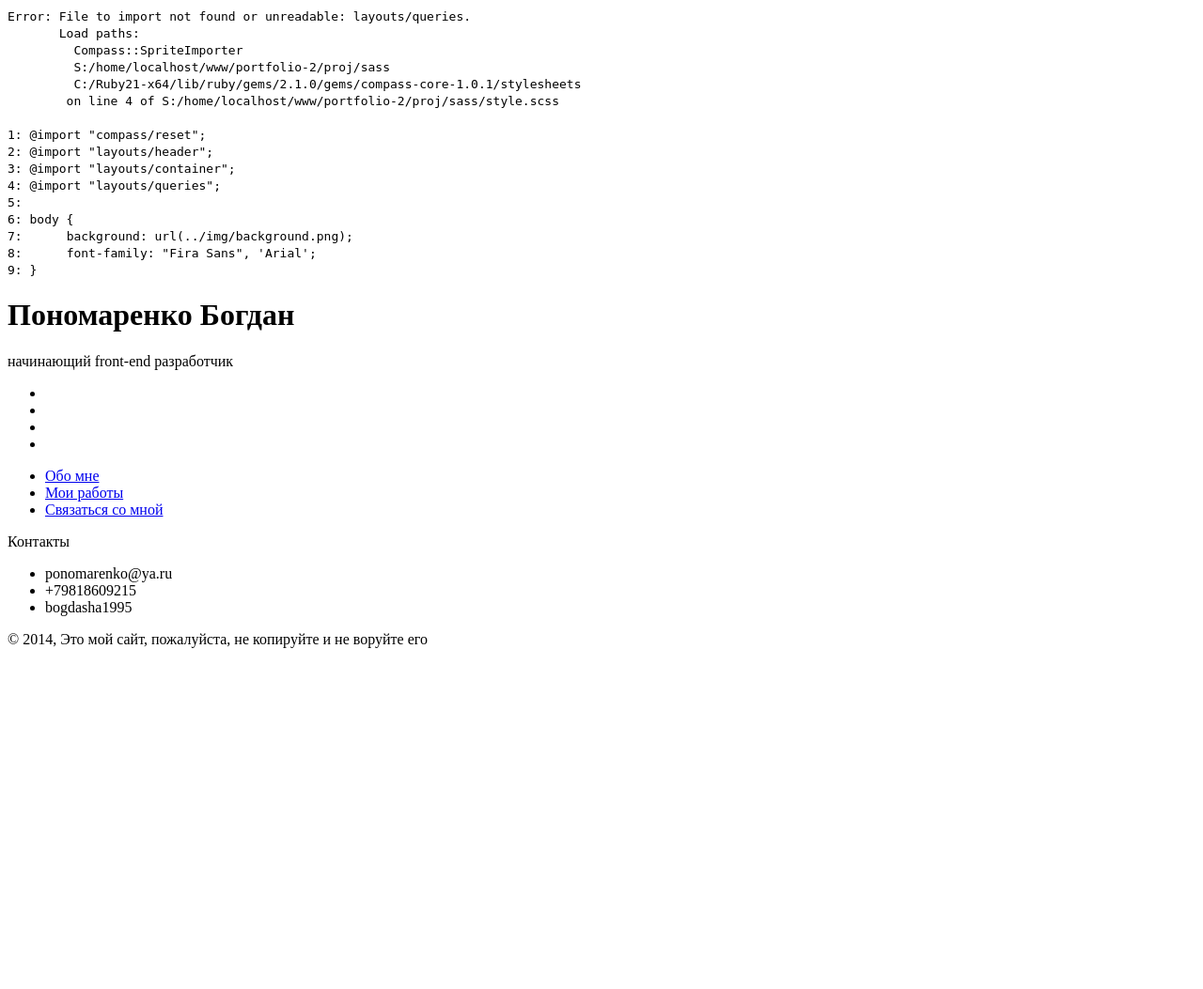
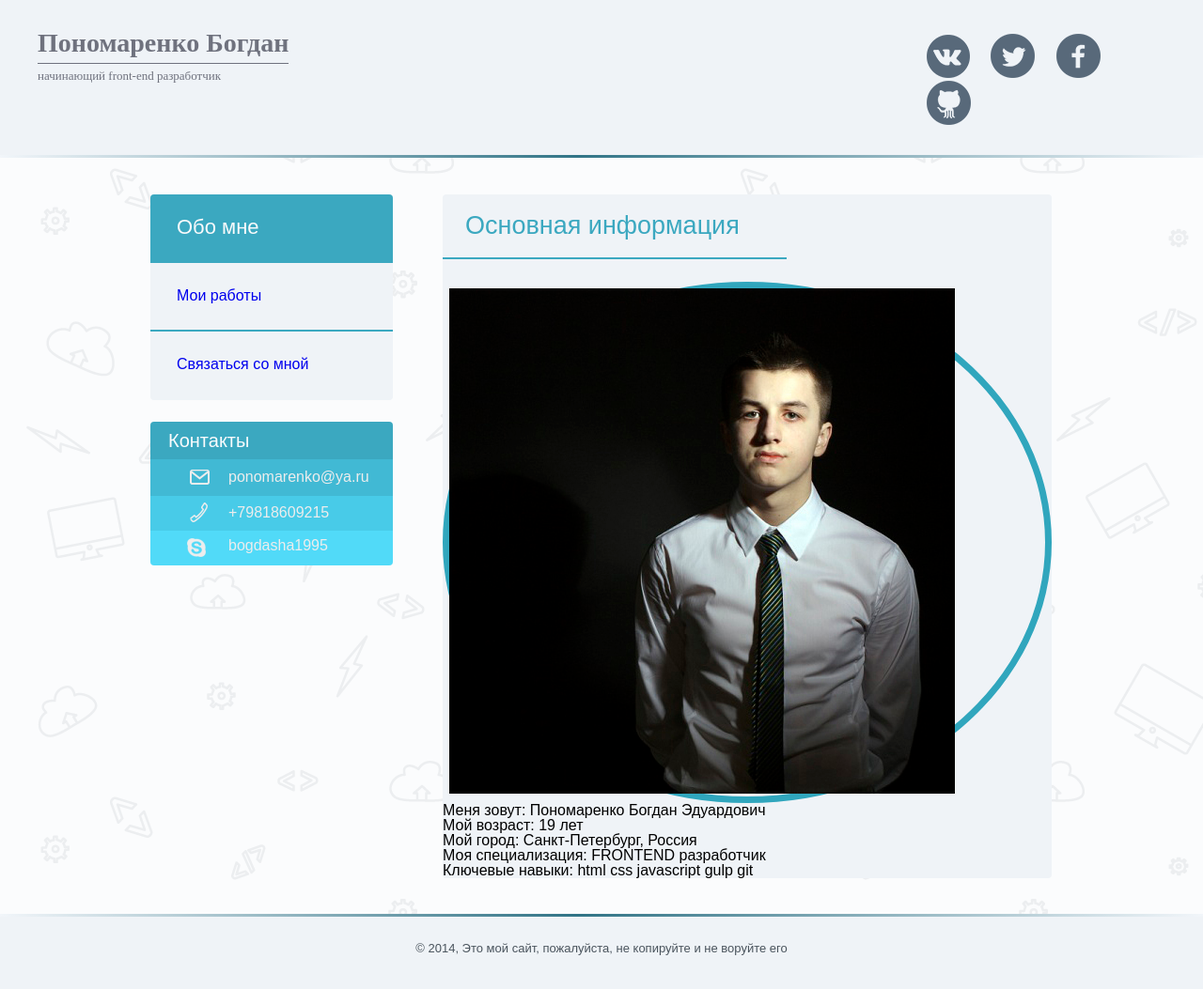
Before and after one commit to bogdan1995/loft-blog-homework1, a PHP site: page / in a window 1280 px wide. Shown: the whole page at 94% size. Before the commit the page ends 690 px from the top, so only its background shows below. Run offline with PHP 8.4, Linux system fonts and the light colour scheme.

Commit message:
commit 4

```diff
--- a/proj/css/style.css
+++ b/proj/css/style.css
@@ -1,65 +1,353 @@
-/*
-Error: File to import not found or unreadable: layouts/queries.
-       Load paths:
-         Compass::SpriteImporter
-         S:/home/localhost/www/portfolio-2/proj/sass
-         C:/Ruby21-x64/lib/ruby/gems/2.1.0/gems/compass-core-1.0.1/stylesheets
-        on line 4 of S:/home/localhost/www/portfolio-2/proj/sass/style.scss
+/* line 5, C:/Ruby21-x64/lib/ruby/gems/2.1.0/gems/compass-core-1.0.1/stylesheets/compass/reset/_utilities.scss */
+html, body, div, span, applet, object, iframe,
+h1, h2, h3, h4, h5, h6, p, blockquote, pre,
+a, abbr, acronym, address, big, cite, code,
+del, dfn, em, img, ins, kbd, q, s, samp,
+small, strike, strong, sub, sup, tt, var,
+b, u, i, center,
+dl, dt, dd, ol, ul, li,
+fieldset, form, label, legend,
+table, caption, tbody, tfoot, thead, tr, th, td,
+article, aside, canvas, details, embed,
+figure, figcaption, footer, header, hgroup,
+menu, nav, output, ruby, section, summary,
+time, mark, audio, video {
+  margin: 0;
+  padding: 0;
+  border: 0;
+  font: inherit;
+  font-size: 100%;
+  vertical-align: baseline;
+}
 
-1: @import "compass/reset";
-2: @import "layouts/header";
-3: @import "layouts/container";
-4: @import "layouts/queries";
-5:
-6: body {
-7: 	background: url(../img/background.png);
-8: 	font-family: "Fira Sans", 'Arial';
-9: }
+/* line 22, C:/Ruby21-x64/lib/ruby/gems/2.1.0/gems/compass-core-1.0.1/stylesheets/compass/reset/_utilities.scss */
+html {
+  line-height: 1;
+}
 
-Backtrace:
-S:/home/localhost/www/portfolio-2/proj/sass/style.scss:4
-C:/Ruby21-x64/lib/ruby/gems/2.1.0/gems/sass-3.4.5/lib/sass/tree/import_node.rb:66:in `rescue in import'
-C:/Ruby21-x64/lib/ruby/gems/2.1.0/gems/sass-3.4.5/lib/sass/tree/import_node.rb:45:in `import'
-C:/Ruby21-x64/lib/ruby/gems/2.1.0/gems/sass-3.4.5/lib/sass/tree/import_node.rb:28:in `imported_file'
-C:/Ruby21-x64/lib/ruby/gems/2.1.0/gems/sass-3.4.5/lib/sass/tree/import_node.rb:37:in `css_import?'
-C:/Ruby21-x64/lib/ruby/gems/2.1.0/gems/sass-3.4.5/lib/sass/tree/visitors/perform.rb:301:in `visit_import'
-C:/Ruby21-x64/lib/ruby/gems/2.1.0/gems/sass-3.4.5/lib/sass/tree/visitors/base.rb:36:in `visit'
-C:/Ruby21-x64/lib/ruby/gems/2.1.0/gems/sass-3.4.5/lib/sass/tree/visitors/perform.rb:158:in `block in visit'
-C:/Ruby21-x64/lib/ruby/gems/2.1.0/gems/sass-3.4.5/lib/sass/stack.rb:79:in `block in with_base'
-C:/Ruby21-x64/lib/ruby/gems/2.1.0/gems/sass-3.4.5/lib/sass/stack.rb:115:in `with_frame'
-C:/Ruby21-x64/lib/ruby/gems/2.1.0/gems/sass-3.4.5/lib/sass/stack.rb:79:in `with_base'
-C:/Ruby21-x64/lib/ruby/gems/2.1.0/gems/sass-3.4.5/lib/sass/tree/visitors/perform.rb:158:in `visit'
-C:/Ruby21-x64/lib/ruby/gems/2.1.0/gems/sass-3.4.5/lib/sass/tree/visitors/base.rb:52:in `block in visit_children'
-C:/Ruby21-x64/lib/ruby/gems/2.1.0/gems/sass-3.4.5/lib/sass/tree/visitors/base.rb:52:in `map'
-C:/Ruby21-x64/lib/ruby/gems/2.1.0/gems/sass-3.4.5/lib/sass/tree/visitors/base.rb:52:in `visit_children'
-C:/Ruby21-x64/lib/ruby/gems/2.1.0/gems/sass-3.4.5/lib/sass/tree/visitors/perform.rb:167:in `block in visit_children'
-C:/Ruby21-x64/lib/ruby/gems/2.1.0/gems/sass-3.4.5/lib/sass/tree/visitors/perform.rb:179:in `with_environment'
-C:/Ruby21-x64/lib/ruby/gems/2.1.0/gems/sass-3.4.5/lib/sass/tree/visitors/perform.rb:166:in `visit_children'
-C:/Ruby21-x64/lib/ruby/gems/2.1.0/gems/sass-3.4.5/lib/sass/tree/visitors/base.rb:36:in `block in visit'
-C:/Ruby21-x64/lib/ruby/gems/2.1.0/gems/sass-3.4.5/lib/sass/tree/visitors/perform.rb:186:in `visit_root'
-C:/Ruby21-x64/lib/ruby/gems/2.1.0/gems/sass-3.4.5/lib/sass/tree/visitors/base.rb:36:in `visit'
-C:/Ruby21-x64/lib/ruby/gems/2.1.0/gems/sass-3.4.5/lib/sass/tree/visitors/perform.rb:157:in `visit'
-C:/Ruby21-x64/lib/ruby/gems/2.1.0/gems/sass-3.4.5/lib/sass/tree/visitors/perform.rb:8:in `visit'
-C:/Ruby21-x64/lib/ruby/gems/2.1.0/gems/sass-3.4.5/lib/sass/tree/root_node.rb:36:in `css_tree'
-C:/Ruby21-x64/lib/ruby/gems/2.1.0/gems/sass-3.4.5/lib/sass/tree/root_node.rb:20:in `render'
-C:/Ruby21-x64/lib/ruby/gems/2.1.0/gems/sass-3.4.5/lib/sass/engine.rb:268:in `render'
-C:/Ruby21-x64/lib/ruby/gems/2.1.0/gems/compass-import-once-1.0.5/lib/compass/import-once/engine.rb:17:in `block in render'
-C:/Ruby21-x64/lib/ruby/gems/2.1.0/gems/compass-import-once-1.0.5/lib/compass/import-once/engine.rb:29:in `with_import_scope'
-C:/Ruby21-x64/lib/ruby/gems/2.1.0/gems/compass-import-once-1.0.5/lib/compass/import-once/engine.rb:16:in `render'
-C:/Ruby21-x64/lib/ruby/gems/2.1.0/gems/sass-3.4.5/lib/sass/plugin/compiler.rb:491:in `update_stylesheet'
-C:/Ruby21-x64/lib/ruby/gems/2.1.0/gems/sass-3.4.5/lib/sass/plugin/compiler.rb:215:in `block in update_stylesheets'
-C:/Ruby21-x64/lib/ruby/gems/2.1.0/gems/sass-3.4.5/lib/sass/plugin/compiler.rb:209:in `each'
-C:/Ruby21-x64/lib/ruby/gems/2.1.0/gems/sass-3.4.5/lib/sass/plugin/compiler.rb:209:in `update_stylesheets'
-C:/Ruby21-x64/lib/ruby/gems/2.1.0/gems/sass-3.4.5/lib/sass/plugin/compiler.rb:469:in `on_file_changed'
-C:/Ruby21-x64/lib/ruby/gems/2.1.0/gems/sass-3.4.5/lib/sass/plugin/compiler.rb:328:in `block in watch'
-C:/Ruby21-x64/lib/ruby/gems/2.1.0/gems/listen-2.7.11/lib/listen/listener.rb:282:in `call'
-C:/Ruby21-x64/lib/ruby/gems/2.1.0/gems/listen-2.7.11/lib/listen/listener.rb:282:in `_process_changes'
-C:/Ruby21-x64/lib/ruby/gems/2.1.0/gems/listen-2.7.11/lib/listen/listener.rb:239:in `block in _wait_for_changes'
-C:/Ruby21-x64/lib/ruby/gems/2.1.0/gems/listen-2.7.11/lib/listen/listener.rb:222:in `loop'
-C:/Ruby21-x64/lib/ruby/gems/2.1.0/gems/listen-2.7.11/lib/listen/listener.rb:222:in `_wait_for_changes'
-C:/Ruby21-x64/lib/ruby/gems/2.1.0/gems/listen-2.7.11/lib/listen/listener.rb:318:in `block in _start_wait_thread'
-*/
-body:before {
-  white-space: pre;
-  font-family: monospace;
-  content: "Error: File to import not found or unreadable: layouts/queries.\A        Load paths:\A          Compass::SpriteImporter\A          S:/home/localhost/www/portfolio-2/proj/sass\A          C:/Ruby21-x64/lib/ruby/gems/2.1.0/gems/compass-core-1.0.1/stylesheets\A         on line 4 of S:/home/localhost/www/portfolio-2/proj/sass/style.scss\A \A 1: @import \"compass/reset\";\A 2: @import \"layouts/header\";\A 3: @import \"layouts/container\";\A 4: @import \"layouts/queries\";\A 5: \A 6: body {\A 7: 	background: url(../img/background.png);\A 8: 	font-family: \"Fira Sans\", 'Arial';\A 9: }"; }
+/* line 24, C:/Ruby21-x64/lib/ruby/gems/2.1.0/gems/compass-core-1.0.1/stylesheets/compass/reset/_utilities.scss */
+ol, ul {
+  list-style: none;
+}
+
+/* line 26, C:/Ruby21-x64/lib/ruby/gems/2.1.0/gems/compass-core-1.0.1/stylesheets/compass/reset/_utilities.scss */
+table {
+  border-collapse: collapse;
+  border-spacing: 0;
+}
+
+/* line 28, C:/Ruby21-x64/lib/ruby/gems/2.1.0/gems/compass-core-1.0.1/stylesheets/compass/reset/_utilities.scss */
+caption, th, td {
+  text-align: left;
+  font-weight: normal;
+  vertical-align: middle;
+}
+
+/* line 30, C:/Ruby21-x64/lib/ruby/gems/2.1.0/gems/compass-core-1.0.1/stylesheets/compass/reset/_utilities.scss */
+q, blockquote {
+  quotes: none;
+}
+/* line 103, C:/Ruby21-x64/lib/ruby/gems/2.1.0/gems/compass-core-1.0.1/stylesheets/compass/reset/_utilities.scss */
+q:before, q:after, blockquote:before, blockquote:after {
+  content: "";
+  content: none;
+}
+
+/* line 32, C:/Ruby21-x64/lib/ruby/gems/2.1.0/gems/compass-core-1.0.1/stylesheets/compass/reset/_utilities.scss */
+a img {
+  border: none;
+}
+
+/* line 116, C:/Ruby21-x64/lib/ruby/gems/2.1.0/gems/compass-core-1.0.1/stylesheets/compass/reset/_utilities.scss */
+article, aside, details, figcaption, figure, footer, header, hgroup, main, menu, nav, section, summary {
+  display: block;
+}
+
+/* line 1, ../sass/layouts/_header.scss */
+.header, .footer {
+  position: relative;
+  width: 100%;
+  background: #eff3f7;
+  overflow: hidden;
+}
+/* line 6, ../sass/layouts/_header.scss */
+.header:before, .footer:before {
+  content: '';
+  display: block;
+  background-image: linear-gradient(to right, rgba(28, 102, 122, 0.9) 0%, rgba(246, 250, 254, 0.9) 0%, rgba(216, 216, 216, 0.9) 0%, rgba(242, 246, 250, 0.9) 0%, rgba(28, 102, 122, 0.9) 48%, rgba(242, 246, 250, 0.9) 100%);
+  position: absolute;
+  height: 3px;
+  bottom: 0px;
+  width: 100%;
+}
+
+/* line 17, ../sass/layouts/_header.scss */
+.inner-header {
+  width: 1200px;
+  margin: 0 auto;
+  padding: 32px 0;
+}
+
+/* line 23, ../sass/layouts/_header.scss */
+.header-name {
+  float: left;
+  display: inline-block;
+}
+/* line 26, ../sass/layouts/_header.scss */
+.header-name h1 {
+  color: #6F727E;
+  font-family: "HelveticaNeueCyr";
+  font-size: 28px;
+  font-weight: 700;
+  padding: 0 0 7px 0;
+  border-bottom: 1px solid #6F727E;
+}
+/* line 34, ../sass/layouts/_header.scss */
+.header-name p {
+  color: #6F727E;
+  font-family: "HelveticaNeueCyr";
+  font-size: 13px;
+  font-weight: 100;
+  padding: 6px 0 0 0;
+}
+
+/* line 43, ../sass/layouts/_header.scss */
+.header-links {
+  margin: 4px 0 0 946px;
+}
+/* line 45, ../sass/layouts/_header.scss */
+.header-links .header-items {
+  display: inline-block;
+  margin-right: 18px;
+}
+/* line 48, ../sass/layouts/_header.scss */
+.header-links .header-items:last-child {
+  margin-right: 0;
+}
+/* line 51, ../sass/layouts/_header.scss */
+.header-links .header-items a {
+  background: url(../img/sprites.png);
+}
+/* line 56, ../sass/layouts/_header.scss */
+.header-links .vk a {
+  background-position: 0 0;
+  width: 46px;
+  height: 46px;
+  display: inline-block;
+}
+/* line 61, ../sass/layouts/_header.scss */
+.header-links .vk a:hover {
+  background-position: 0 -50px;
+}
+/* line 67, ../sass/layouts/_header.scss */
+.header-links .tw a {
+  background-position: -50px 0;
+  width: 47px;
+  height: 47px;
+  display: inline-block;
+}
+/* line 72, ../sass/layouts/_header.scss */
+.header-links .tw a:hover {
+  background-position: -50px -50px;
+}
+/* line 79, ../sass/layouts/_header.scss */
+.header-links .fb a {
+  background-position: -100px 0;
+  width: 47px;
+  height: 47px;
+  display: inline-block;
+}
+/* line 84, ../sass/layouts/_header.scss */
+.header-links .fb a:hover {
+  background-position: -100px -50px;
+}
+/* line 90, ../sass/layouts/_header.scss */
+.header-links .gh a {
+  background-position: -150px 0;
+  width: 47px;
+  height: 47px;
+  display: inline-block;
+}
+/* line 95, ../sass/layouts/_header.scss */
+.header-links .gh a:hover {
+  background-position: -150px -50px;
+}
+
+/* line 104, ../sass/layouts/_header.scss */
+.footer:before {
+  content: '';
+  display: block;
+  background-image: linear-gradient(to right, rgba(28, 102, 122, 0.9) 0%, rgba(246, 250, 254, 0.9) 0%, rgba(216, 216, 216, 0.9) 0%, rgba(242, 246, 250, 0.9) 0%, rgba(28, 102, 122, 0.9) 48%, rgba(242, 246, 250, 0.9) 100%);
+  position: absolute;
+  height: 3px;
+  top: 0px;
+  width: 100%;
+}
+/* line 113, ../sass/layouts/_header.scss */
+.footer p {
+  color: #4A545D;
+  font-size: 13px;
+  font-weight: 300;
+  text-align: center;
+  padding: 30px 0 37px 0;
+}
+
+/* line 1, ../sass/layouts/_left-column.scss */
+.left-column {
+  width: 258px;
+  float: left;
+}
+
+/* line 6, ../sass/layouts/_left-column.scss */
+.sidebar {
+  border-radius: 4px;
+  background-color: #EFF3F7;
+}
+/* line 10, ../sass/layouts/_left-column.scss */
+.sidebar .sidebar-items a {
+  display: block;
+  padding: 27px 0 28px 28px;
+  font-weight: 300;
+  text-decoration: none;
+  border-bottom: 2px solid #3BA8C0;
+}
+/* line 16, ../sass/layouts/_left-column.scss */
+.sidebar .sidebar-items a:hover {
+  color: #3BA8C0;
+}
+/* line 20, ../sass/layouts/_left-column.scss */
+.sidebar .sidebar-items.active a {
+  padding: 24px 0 25px 28px;
+  color: #F9FAFB;
+  font-size: 22px;
+  background-color: #3BA8C0;
+  border-top-left-radius: 4px;
+  border-top-right-radius: 4px;
+}
+/* line 28, ../sass/layouts/_left-column.scss */
+.sidebar .sidebar-items:last-child a {
+  border-bottom: 2px solid transparent;
+}
+
+/* line 36, ../sass/layouts/_left-column.scss */
+.contacts {
+  margin-top: 23px;
+}
+/* line 39, ../sass/layouts/_left-column.scss */
+.contacts .contacts-name {
+  padding: 10px 0 10px 19px;
+  background-color: #3BA8C0;
+  border-top-left-radius: 4px;
+  border-top-right-radius: 4px;
+}
+/* line 44, ../sass/layouts/_left-column.scss */
+.contacts .contacts-name p {
+  color: #FBFCFD;
+  font-size: 20px;
+  font-weight: 300;
+}
+/* line 50, ../sass/layouts/_left-column.scss */
+.contacts .contacts-items {
+  color: #EDEDED;
+  font-size: 16px;
+  font-weight: 300;
+}
+/* line 54, ../sass/layouts/_left-column.scss */
+.contacts .contacts-items:nth-child(1) {
+  position: relative;
+  padding: 11px 0 12px 83px;
+  background: #41b9d4;
+}
+/* line 58, ../sass/layouts/_left-column.scss */
+.contacts .contacts-items:nth-child(1):before {
+  content: '';
+  position: absolute;
+  top: 11px;
+  left: 42px;
+  background: url(../img/sprites.png) 0 -100px;
+  width: 21px;
+  height: 16px;
+}
+/* line 69, ../sass/layouts/_left-column.scss */
+.contacts .contacts-items:nth-child(2) {
+  position: relative;
+  padding: 10px 0 11px 83px;
+  background: #48cbe8;
+}
+/* line 73, ../sass/layouts/_left-column.scss */
+.contacts .contacts-items:nth-child(2):before {
+  content: '';
+  position: absolute;
+  top: 7px;
+  left: 42px;
+  background: url(../img/sprites.png) -25px -100px;
+  width: 19px;
+  height: 21px;
+}
+/* line 83, ../sass/layouts/_left-column.scss */
+.contacts .contacts-items:last-child {
+  position: relative;
+  padding: 8px 0 13px 83px;
+  background: #51daf8;
+  border-bottom-left-radius: 4px;
+  border-bottom-right-radius: 4px;
+}
+/* line 89, ../sass/layouts/_left-column.scss */
+.contacts .contacts-items:last-child:before {
+  content: '';
+  position: absolute;
+  top: 8px;
+  left: 39px;
+  background: url(../img/sprites.png) 0 -120px;
+  width: 20px;
+  height: 20px;
+}
+
+/* line 1, ../sass/layouts/_right-column.scss */
+.right-column {
+  width: 648px;
+  padding-left: 53px;
+  overflow: hidden;
+}
+
+/* line 7, ../sass/layouts/_right-column.scss */
+.information {
+  background-color: #EFF3F7;
+  border-radius: 4px;
+}
+/* line 11, ../sass/layouts/_right-column.scss */
+.information .information-name {
+  color: #3BA8C0;
+  font-size: 27px;
+  font-weight: 300;
+  padding: 20px 0 20px 24px;
+  border-bottom: 2px solid #3BA8C0;
+  width: 342px;
+}
+/* line 19, ../sass/layouts/_right-column.scss */
+.information .main-information {
+  margin-top: 24px;
+}
+
+/* line 25, ../sass/layouts/_right-column.scss */
+.main-information .avatar {
+  border-radius: 50%;
+  border: 7px solid #30a6bd;
+}
+/* line 28, ../sass/layouts/_right-column.scss */
+.main-information .avatar img {
+  max-width: 100%;
+}
+
+/* line 4, ../sass/layouts/_container.scss */
+.container {
+  width: 960px;
+  margin: 39px auto 38px auto;
+  overflow: hidden;
+}
+
+/* line 5, ../sass/style.scss */
+body {
+  background: url(../img/background.png);
+  font-family: "Fira Sans", 'Arial';
+}
--- a/proj/index.html
+++ b/proj/index.html
@@ -45,7 +45,31 @@
 			</div>
 		</div>
 		<div class="right-column">
-			<div class="information"></div>
+			<div class="information">
+				<div class="information-name">
+					Основная информация
+				</div>
+				<div class="main-information">
+					<div class="avatar">
+						<img src="img/avatar.jpg" alt="">
+					</div>
+					<div class="about">
+						<ul>
+							<li><strong>Меня зовут:</strong> Пономаренко Богдан Эдуардович</li>
+							<li><strong>Мой возраст:</strong> 19 лет</li>
+							<li><strong>Мой город:</strong> Санкт-Петербург, Россия</li>
+							<li><strong>Моя специализация:</strong> FRONTEND разработчик</li>
+							<li><strong>Ключевые навыки:</strong>
+								<span>html</span>
+								<span>css</span>
+								<span>javascript</span>
+								<span>gulp</span>
+								<span>git</span>
+							</li>
+						</ul>
+					</div>
+				</div>
+			</div>
 			<div class="job"></div>
 			<div class="education"></div>
 		</div>
--- a/proj/sass/layouts/_header.scss
+++ b/proj/sass/layouts/_header.scss
@@ -2,6 +2,7 @@
 	position: relative;
 	width: 100%;
 	background: #eff3f7;
+	overflow: hidden;
 	&:before {
 		content: '';
 		display: block;
--- a/proj/sass/layouts/_left-column.scss
+++ b/proj/sass/layouts/_left-column.scss
@@ -52,12 +52,49 @@
 		font-size: 16px;
 		font-weight: 300;
 		&:nth-child(1) {
+			position: relative;
 			padding: 11px 0 12px 83px;
 			background: #41b9d4;
+			&:before {
+				content: '';
+				position: absolute;
+				top: 11px;
+				left: 42px;
+				background: url(../img/sprites.png) 0 -100px;
+				width: 21px;
+				height: 16px;
+			}
+
 		}
 		&:nth-child(2) {
+			position: relative;
 			padding: 10px 0 11px 83px;
 			background: #48cbe8;
+			&:before {
+				content: '';
+				position: absolute;
+				top: 7px;
+				left: 42px;
+				background: url(../img/sprites.png) -25px -100px;
+				width: 19px;
+				height: 21px;
+			}
+		}
+		&:last-child {
+			position: relative;
+			padding: 8px 0 13px 83px;
+			background: #51daf8;
+			border-bottom-left-radius: 4px;
+			border-bottom-right-radius: 4px;
+			&:before {
+				content: '';
+				position: absolute;
+				top: 8px;
+				left: 39px;
+				background: url(../img/sprites.png) 0 -120px;
+				width: 20px;
+				height: 20px;
+			}
 		}
 	}
 }
--- a/proj/sass/layouts/_right-column.scss
+++ b/proj/sass/layouts/_right-column.scss
@@ -1,10 +1,34 @@
 .right-column {
 	width: 648px;
-	margin-left: 53px;
+	padding-left: 53px;
+	overflow: hidden;
 }
 
 .information {
 	// height: 324px;
+	background-color: #EFF3F7;
+	border-radius: 4px;
+	.information-name {
+		color: #3BA8C0;
+		font-size: 27px;
+		font-weight: 300;
+		padding: 20px 0 20px 24px;
+		border-bottom: 2px solid #3BA8C0;
+		width: 342px;
+	}
+	.main-information {
+		margin-top: 24px;
+	}
+}
+
+.main-information {
+	.avatar {
+		border-radius: 50%;
+		border: 7px solid #30a6bd;
+		img {
+			max-width: 100%;
+		}
+	}
 }
 
 .job, .education  {
--- a/proj/sass/style.scss
+++ b/proj/sass/style.scss
@@ -1,7 +1,6 @@
 @import "compass/reset";
 @import "layouts/header";
 @import "layouts/container";
-@import "layouts/queries";
 
 body {
 	background: url(../img/background.png);
```
Also changed, not shown: proj/img/avatar.jpg (added).
